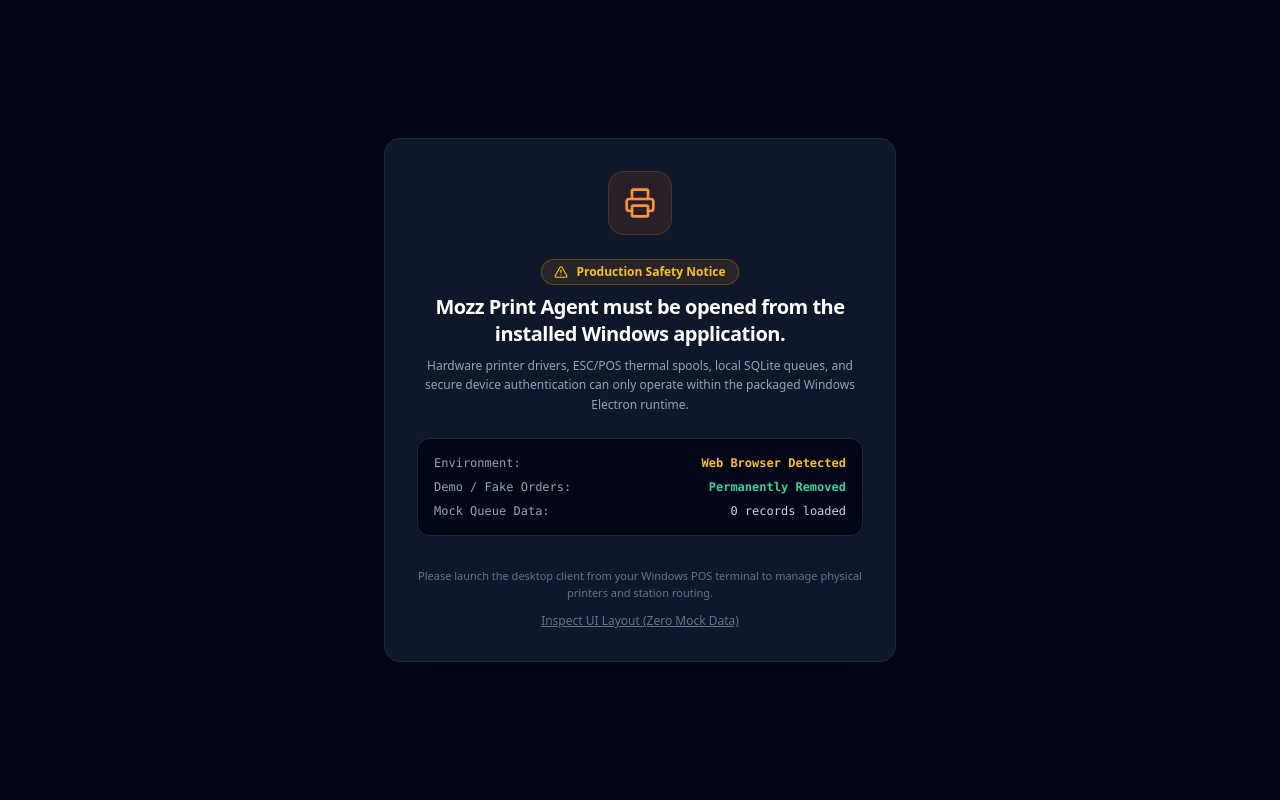
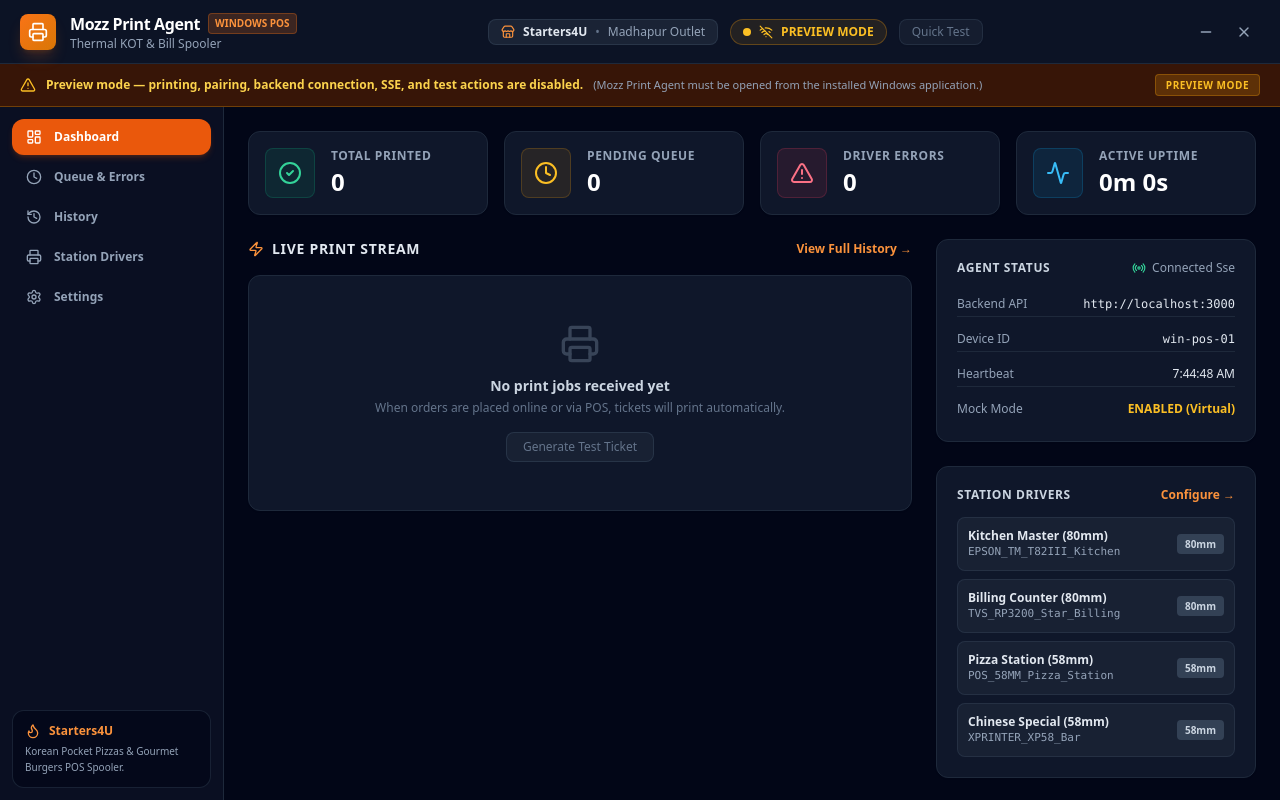
Before and after one commit to kpsrikanthreddy/mozz_printer_latest, a React (Vite) app: page / in a window 1280 px wide. Built offline with nearby package versions, Linux system fonts and the light colour scheme.

Commit message:
feat: enable browser preview mode
Refactor electron-specific code to allow graceful degradation in web browsers. Disable pairing and test printing features while in preview mode.

```diff
--- a/src/renderer/src/App.tsx
+++ b/src/renderer/src/App.tsx
@@ -418,58 +418,6 @@
     return res;
   };
 
-  if (!isElectron && !showDevPreview) {
-    return (
-      <div className="flex flex-col items-center justify-center min-h-screen bg-slate-950 text-slate-100 p-6 font-sans">
-        <div className="w-full max-w-lg rounded-2xl bg-slate-900 border border-slate-800 p-8 text-center space-y-6 shadow-2xl animate-in fade-in zoom-in-95 duration-200">
-          <div className="mx-auto w-16 h-16 rounded-2xl bg-orange-500/10 border border-orange-500/20 flex items-center justify-center text-orange-400">
-            <Printer className="w-8 h-8" />
-          </div>
-
-          <div className="space-y-2">
-            <div className="inline-flex items-center space-x-2 px-3 py-1 rounded-full bg-amber-500/10 border border-amber-500/30 text-amber-400 text-xs font-semibold">
-              <AlertTriangle className="w-3.5 h-3.5" />
-              <span>Production Safety Notice</span>
-            </div>
-            <h1 className="text-xl font-bold text-white tracking-tight leading-snug">
-              Mozz Print Agent must be opened from the installed Windows application.
-            </h1>
-            <p className="text-xs text-slate-400 leading-relaxed max-w-md mx-auto">
-              Hardware printer drivers, ESC/POS thermal spools, local SQLite queues, and secure device authentication can only operate within the packaged Windows Electron runtime.
-            </p>
-          </div>
-
-          <div className="p-4 rounded-xl bg-slate-950 border border-slate-800 text-left space-y-2 text-xs text-slate-400 font-mono">
-            <div className="flex justify-between">
-              <span>Environment:</span>
-              <span className="text-amber-400 font-semibold">Web Browser Detected</span>
-            </div>
-            <div className="flex justify-between">
-              <span>Demo / Fake Orders:</span>
-              <span className="text-emerald-400 font-semibold">Permanently Removed</span>
-            </div>
-            <div className="flex justify-between">
-              <span>Mock Queue Data:</span>
-              <span className="text-slate-300">0 records loaded</span>
-            </div>
-          </div>
-
-          <div className="pt-2 flex flex-col items-center space-y-3">
-            <p className="text-[11px] text-slate-500">
-              Please launch the desktop client from your Windows POS terminal to manage physical printers and station routing.
-            </p>
-            <button
-              onClick={() => setShowDevPreview(true)}
-              className="text-xs text-slate-500 hover:text-slate-300 underline transition-colors cursor-pointer"
-            >
-              Inspect UI Layout (Zero Mock Data)
-            </button>
-          </div>
-        </div>
-      </div>
-    );
-  }
-
   return (
     <div className="flex flex-col h-screen bg-slate-950 text-slate-100 overflow-hidden font-sans">
       {/* Top Header */}
@@ -478,7 +426,29 @@
         settings={settings}
         onOpenRegister={() => setIsAuthModalOpen(true)}
         onOpenTestPrint={() => setIsTestModalOpen(true)}
+        isBrowserPreview={isBrowserPreview}
       />
+
+      {/* Prominent Preview Banner */}
+      {isBrowserPreview && (
+        <div
+          id="preview-mode-banner"
+          className="bg-amber-950/80 border-b border-amber-500/30 px-5 py-2.5 text-amber-200 flex items-center justify-between text-xs font-medium shrink-0 shadow-sm"
+        >
+          <div className="flex items-center space-x-2.5">
+            <AlertTriangle className="w-4 h-4 text-amber-400 shrink-0" />
+            <span className="font-semibold text-amber-300">
+              Preview mode — printing, pairing, backend connection, SSE, and test actions are disabled.
+            </span>
+            <span className="text-slate-400 hidden lg:inline text-[11px]">
+              (Mozz Print Agent must be opened from the installed Windows application.)
+            </span>
+          </div>
+          <span className="text-[10px] font-bold uppercase tracking-wider text-amber-400 bg-amber-500/20 px-2.5 py-0.5 rounded border border-amber-500/30">
+            Preview Mode
+          </span>
+        </div>
+      )}
 
       {/* Main Content Layout (Sidebar + Stage) */}
       <div className="flex flex-1 overflow-hidden">
@@ -567,30 +537,6 @@
 
         {/* Viewport Content Area */}
         <main className="flex-1 overflow-y-auto p-6 bg-slate-950">
-          {/* Browser Preview Notification Banner */}
-          {isBrowserPreview && (
-            <div
-              id="global-browser-preview-notice"
-              className="mb-5 px-4 py-3 rounded-xl bg-amber-950/40 border border-amber-600/40 text-amber-200 flex items-center justify-between text-xs shadow-md"
-            >
-              <div className="flex items-center space-x-3">
-                <div className="p-1.5 rounded-lg bg-amber-500/20 text-amber-400 shrink-0">
-                  <AlertTriangle className="w-4 h-4" />
-                </div>
-                <div>
-                  <span className="font-bold text-amber-300">
-                    Browser preview—physical printing unavailable
-                  </span>
-                  <p className="text-[11px] text-amber-200/80 mt-0.5">
-                    Physical printing is disabled in the web browser preview and only functions inside the packaged Electron desktop application. Mock thermal spooling is enabled for virtual test drills.
-                  </p>
-                </div>
-              </div>
-              <span className="px-2.5 py-1 rounded bg-amber-500/20 text-amber-300 font-mono text-[10px] font-bold uppercase tracking-wider shrink-0">
-                Web Preview
-              </span>
-            </div>
-          )}
           {activeTab === 'dashboard' && (
             <DashboardTab
               metrics={metrics}
@@ -603,6 +549,7 @@
               onRetryJob={handleRetryJob}
               onDeleteJob={promptDeleteJob}
               onCancelJob={promptCancelJob}
+              isBrowserPreview={isBrowserPreview}
             />
           )}
 
--- a/src/renderer/src/components/DashboardTab.tsx
+++ b/src/renderer/src/components/DashboardTab.tsx
@@ -32,6 +32,7 @@
   onRetryJob: (jobId: string) => void;
   onDeleteJob?: (job: PrintJob) => void;
   onCancelJob?: (job: PrintJob) => void;
+  isBrowserPreview?: boolean;
 }
 
 export const DashboardTab: React.FC<DashboardTabProps> = ({
@@ -45,6 +46,7 @@
   onRetryJob,
   onDeleteJob,
   onCancelJob,
+  isBrowserPreview,
 }) => {
   const formatUptime = (seconds: number) => {
     const hrs = Math.floor(seconds / 3600);
@@ -146,8 +148,18 @@
                   When orders are placed online or via POS, tickets will print automatically.
                 </p>
                 <button
-                  onClick={onOpenTestPrint}
-                  className="mt-4 px-4 py-1.5 rounded-lg bg-orange-600 hover:bg-orange-500 text-white text-xs font-medium transition-colors"
+                  onClick={isBrowserPreview ? undefined : onOpenTestPrint}
+                  disabled={isBrowserPreview}
+                  title={
+                    isBrowserPreview
+                      ? 'Available only in the installed Windows Print Agent.'
+                      : 'Generate Test Ticket'
+                  }
+                  className={`mt-4 px-4 py-1.5 rounded-lg text-xs font-medium transition-colors ${
+                    isBrowserPreview
+                      ? 'bg-slate-800/60 border border-slate-700/60 text-slate-500 cursor-not-allowed'
+                      : 'bg-orange-600 hover:bg-orange-500 text-white shadow-sm cursor-pointer'
+                  }`}
                 >
                   Generate Test Ticket
                 </button>
--- a/src/renderer/src/components/DeviceAuthModal.tsx
+++ b/src/renderer/src/components/DeviceAuthModal.tsx
@@ -48,10 +48,18 @@
   const [isLoading, setIsLoading] = useState(false);
   const [errorMsg, setErrorMsg] = useState<string | null>(null);
 
+  const isBrowserPreview =
+    typeof window !== 'undefined' &&
+    (!window.mozzPrinterAPI?.isElectron || !!window.mozzPrinterAPI?.isBrowserPreview);
+
   if (!isOpen) return null;
 
   const handlePairSubmit = async (e: React.FormEvent) => {
     e.preventDefault();
+    if (isBrowserPreview) {
+      setErrorMsg('Preview mode — pairing is disabled. Available only in the installed Windows Print Agent.');
+      return;
+    }
     if (codeForm.pairingCode.trim().length !== 6) {
       setErrorMsg('Please enter a valid 6-digit registration code.');
       return;
@@ -80,6 +88,10 @@
 
   const handleManualSubmit = async (e: React.FormEvent) => {
     e.preventDefault();
+    if (isBrowserPreview) {
+      setErrorMsg('Preview mode — pairing is disabled. Available only in the installed Windows Print Agent.');
+      return;
+    }
     setIsLoading(true);
     setErrorMsg(null);
 
@@ -152,6 +164,13 @@
             <span>Manual Setup</span>
           </button>
         </div>
+
+        {isBrowserPreview && (
+          <div className="mx-6 mt-4 p-3 rounded-lg bg-amber-950/30 border border-amber-800/40 text-amber-300 text-xs flex items-start space-x-2">
+            <AlertCircle className="w-4 h-4 shrink-0 text-amber-400 mt-0.5" />
+            <span>Preview mode — pairing is disabled. Available only in the installed Windows Print Agent.</span>
+          </div>
+        )}
 
         {errorMsg && (
           <div className="mx-6 mt-4 p-3 rounded-lg bg-rose-950/40 border border-rose-800/40 text-rose-300 text-xs flex items-start space-x-2">
@@ -230,7 +249,8 @@
               </button>
               <button
                 type="submit"
-                disabled={isLoading || codeForm.pairingCode.length !== 6}
+                disabled={isBrowserPreview || isLoading || codeForm.pairingCode.length !== 6}
+                title={isBrowserPreview ? 'Available only in the installed Windows Print Agent.' : undefined}
                 className="px-5 py-2 rounded-lg bg-orange-600 hover:bg-orange-500 text-white text-xs font-bold transition-all shadow-lg shadow-orange-950 disabled:opacity-50 disabled:cursor-not-allowed flex items-center space-x-1.5"
               >
                 <Sparkles className="w-3.5 h-3.5" />
@@ -310,8 +330,9 @@
               </button>
               <button
                 type="submit"
-                disabled={isLoading}
-                className="px-5 py-2 rounded-lg bg-orange-600 hover:bg-orange-500 text-white text-xs font-bold transition-all shadow-lg shadow-orange-950 disabled:opacity-50"
+                disabled={isBrowserPreview || isLoading}
+                title={isBrowserPreview ? 'Available only in the installed Windows Print Agent.' : undefined}
+                className="px-5 py-2 rounded-lg bg-orange-600 hover:bg-orange-500 text-white text-xs font-bold transition-all shadow-lg shadow-orange-950 disabled:opacity-50 disabled:cursor-not-allowed"
               >
                 {isLoading ? 'Linking...' : 'Save & Link Terminal'}
               </button>
```
Also changed, not shown: src/main/diagnostics.ts (+23 -10 lines), 1 other file (tests, documents, lock files or other folders).
